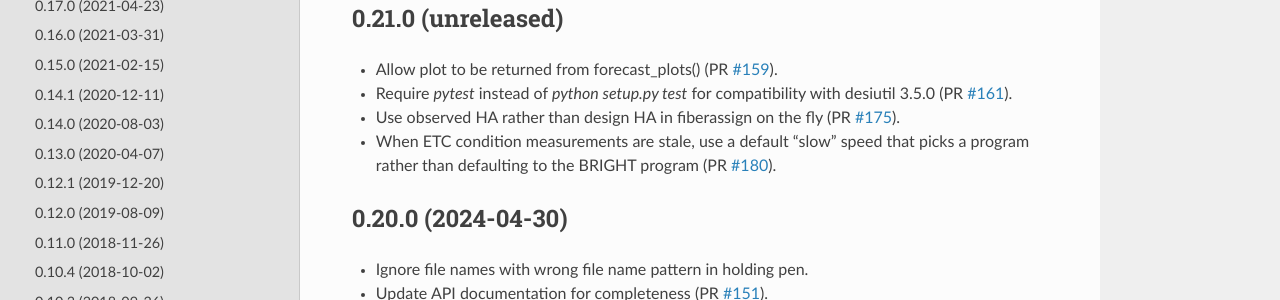
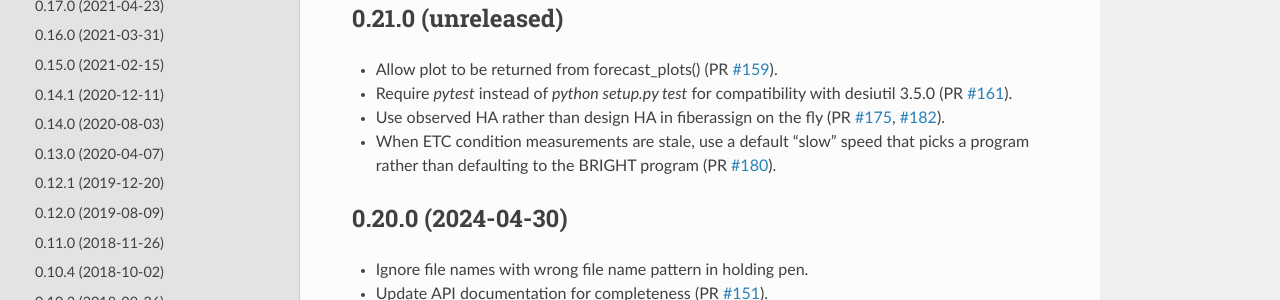
Before and after one commit to desihub/desisurvey, a Sphinx documentation site: the page built from doc/changes.rst, in a window 1280 px wide and 900 px high. Shown: the part 158-458 px from the top of the window. Built offline with Sphinx 7.4.7 and the Read the Docs theme 3.1.0, drawn with Linux system fonts in a browser that asks for light colours.

Commit message:
Update changes.rst

```diff
--- a/doc/changes.rst
+++ b/doc/changes.rst
@@ -8,13 +8,14 @@
 * Allow plot to be returned from forecast_plots() (PR `#159`_).
 * Require `pytest` instead of `python setup.py test` for compatibility
   with desiutil 3.5.0 (PR `#161`_).
-* Use observed HA rather than design HA in fiberassign on the fly (PR `#175`_).
+* Use observed HA rather than design HA in fiberassign on the fly (PR `#175`_, `#182`_).
 * When ETC condition measurements are stale, use a default "slow" speed that picks a program rather than defaulting to the BRIGHT program (PR `#180`_).
 
 .. _`#159`: https://github.com/desihub/desisurvey/pull/159
 .. _`#161`: https://github.com/desihub/desisurvey/pull/161
 .. _`#175`: https://github.com/desihub/desisurvey/pull/175
 .. _`#180`: https://github.com/desihub/desisurvey/pull/180
+.. _`#182`: https://github.com/desihub/desisurvey/pull/182
 
 0.20.0 (2024-04-30)
 -------------------
```
